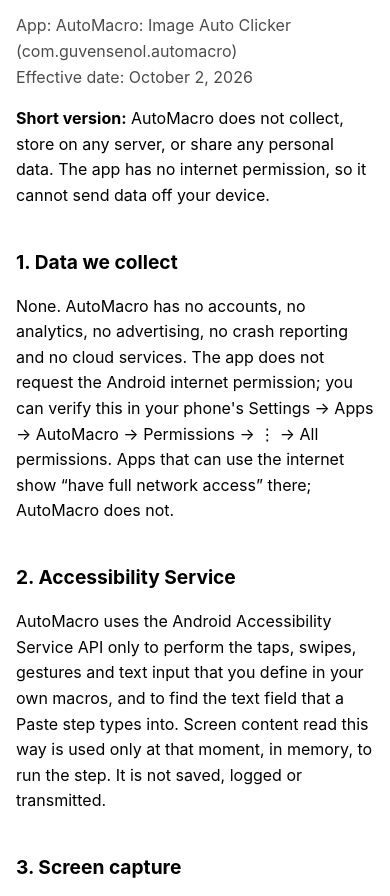
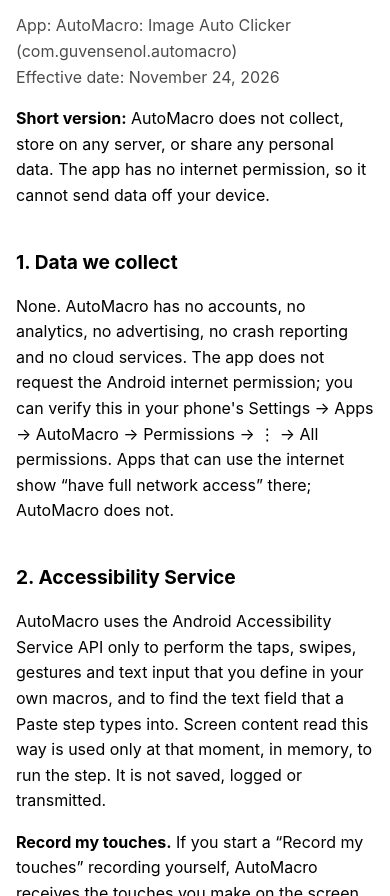
Before and after one commit to guvensenol/automacro-privacy, a plain HTML site: page index.html in a window 390 px wide. Shown: the part 146-1042 px from the top of the page. Drawn offline with Linux system fonts and the light colour scheme.

Commit message:
Record my touches: touches are received only while you record and stay on the phone
Co-Authored-By: Claude Opus 5.5 <noreply@anthropic.com>

```diff
--- a/index.html
+++ b/index.html
@@ -14,7 +14,7 @@
 </head>
 <body>
 <h1>AutoMacro Privacy Policy</h1>
-<p class="muted">App: AutoMacro: Image Auto Clicker (com.guvensenol.automacro)<br>Effective date: October 2, 2026</p>
+<p class="muted">App: AutoMacro: Image Auto Clicker (com.guvensenol.automacro)<br>Effective date: November 24, 2026</p>
 
 <p><strong>Short version:</strong> AutoMacro does not collect, store on any server, or share any personal data. The app has no internet permission, so it cannot send data off your device.</p>
 
@@ -23,6 +23,7 @@
 
 <h2>2. Accessibility Service</h2>
 <p>AutoMacro uses the Android Accessibility Service API only to perform the taps, swipes, gestures and text input that you define in your own macros, and to find the text field that a Paste step types into. Screen content read this way is used only at that moment, in memory, to run the step. It is not saved, logged or transmitted.</p>
+<p><strong>Record my touches.</strong> If you start a “Record my touches” recording yourself, AutoMacro receives the touches you make on the screen, saves the position and timing of each one as a macro step on your phone, and passes the same touch on to the app underneath through the Accessibility Service. This happens only from the moment you start the recording until you finish it. Taps on the on-screen keyboard are saved as positions too, so do not type passwords while recording. Nothing is sent off your device.</p>
 
 <h2>3. Screen capture</h2>
 <p>When a macro uses image matching or on-screen text recognition, the app captures the screen with your permission (Android's screen capture prompt). Captured frames are processed on the device and discarded. Only template images that you explicitly capture while editing a macro are saved, and they stay in the app's storage on your phone.</p>
```
